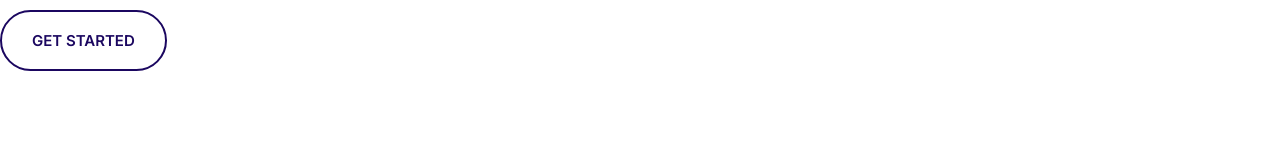
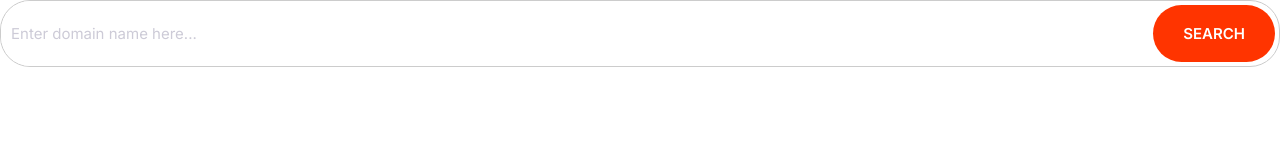
Before and after one commit to TheChosenOne9885/moshify, a plain HTML site: page index.html in a window 1280 px wide. Drawn offline with Linux system fonts and the light colour scheme.

Commit message:
Combine input with button.

```diff
--- a/css/styles.css
+++ b/css/styles.css
@@ -16,6 +16,8 @@ html {
   --color-accent: #ff3400;
   --color-headings: #1b0760;
   --color-body: #918ca4;
+  --color-border: #ccc;
+  --border-radius: 30px;
 }
 
 body {
@@ -238,3 +240,39 @@ a {
     font-size: 1.5rem;
   }
 }
+
+/* Inputs */
+.input {
+  border-radius: var(--border-radius);
+  border: 1px solid var(--color-border);
+  color: var(--color-headings);
+  font-size: 2rem;
+  outline: 0;
+  padding: 1.5rem 3.5rem;
+}
+
+::placeholder {
+  color: #cdcbd7;
+}
+
+.input-group {
+  border: 1px solid var(--color-border);
+  border-radius: var(--border-radius);
+  display: flex;
+}
+
+.input-group .input {
+  border: 0;
+  flex-grow: 1;
+  padding: 1.5rem 1rem;
+}
+
+.input-group .btn {
+  margin: 4px;
+}
+
+@media screen and (min-width: 1024px) {
+  .input {
+    font-size: 1.5rem;
+  }
+}
--- a/index.html
+++ b/index.html
@@ -19,6 +19,13 @@
     <link rel="stylesheet" href="css/styles.css" />
   </head>
   <body>
-    <button class="btn btn--outline">get started</button>
+    <div class="input-group">
+      <input
+        type="text"
+        class="input"
+        placeholder="Enter domain name here..."
+      />
+      <button class="btn btn--accent">Search</button>
+    </div>
   </body>
 </html>
```
Also changed, not shown: components/input-group.html (added, +4 -0 lines).
